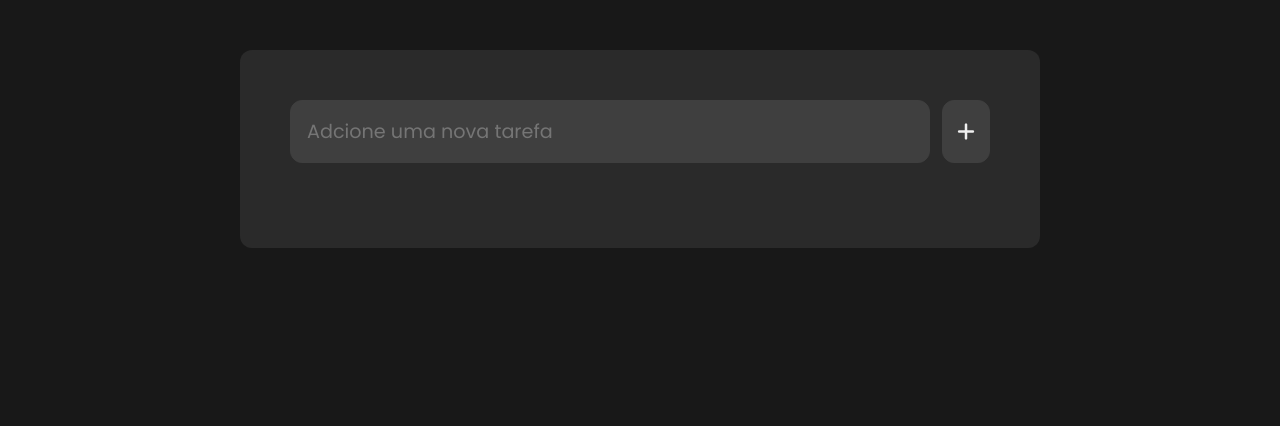
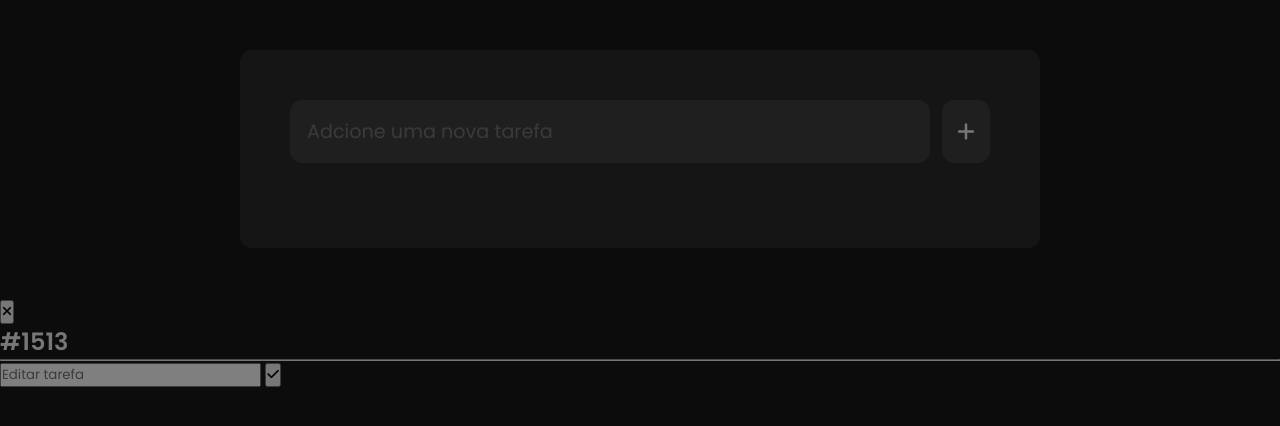
Before and after one commit to FelipeSantos92Dev/2tds-projects, a plain HTML site: page pages/tasklist.html in a window 1280 px wide. Drawn offline with Linux system fonts and the light colour scheme.

Commit message:
feat: initiate modal

```diff
--- a/assets/css/styles.tasklist.css
+++ b/assets/css/styles.tasklist.css
@@ -87,3 +87,16 @@ main {
   background-color: #4f4f4f;
   transition: 0.3s;
 }
+
+#modalBackground {
+  position: fixed;
+  top: 0;
+  left: 0;
+  width: 100%;
+  height: 100vh;
+  background-color: #00000080;
+  display: flex;
+  justify-content: center;
+  align-items: center;
+  z-index: 1;
+}
--- a/assets/js/script.tasklist.js
+++ b/assets/js/script.tasklist.js
@@ -9,6 +9,7 @@ function addTask() {
     };
 
     renderTask(task);
+    document.getElementById("newTask").value = "";
   }
 }
 
@@ -23,9 +24,9 @@ function renderTask(task) {
     <li>
       <span>${task.title}</span>
       <div>
-        <button class="action"><i class="fa-solid fa-check"></i></button>
-        <button class="action"><i class="fa-solid fa-pencil"></i></button>
-        <button class="action"><i class="fa-solid fa-trash"></i></button>
+        <button class="action" onclick="markTask(${task.id})"><i class="fa-solid fa-check"></i></button>
+        <button class="action" onclick="editTask(${task.id})"><i class="fa-solid fa-pencil"></i></button>
+        <button class="action" onclick="deleteTask(${task.id})"><i class="fa-solid fa-trash"></i></button>
       </div>
     </li>
   `;
--- a/pages/tasklist.html
+++ b/pages/tasklist.html
@@ -30,5 +30,19 @@
         <ul id="list"></ul>
       </section>
     </main>
+
+    <div>
+      <button>
+        <i class="fa fa-remove"></i>
+      </button>
+      <h2>#1513</h2>
+      <hr />
+      <div id="modalForm">
+        <input type="text" id="editTask" placeholder="Editar tarefa" required />
+        <button onclick="editTask()"><i class="fa-solid fa-check"></i></button>
+      </div>
+    </div>
+
+    <div id="modalBackground"></div>
   </body>
 </html>
```
Also changed, not shown: 1 other file.
